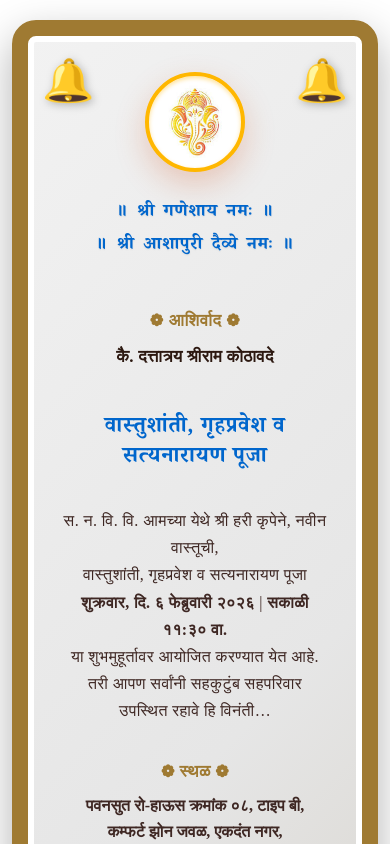
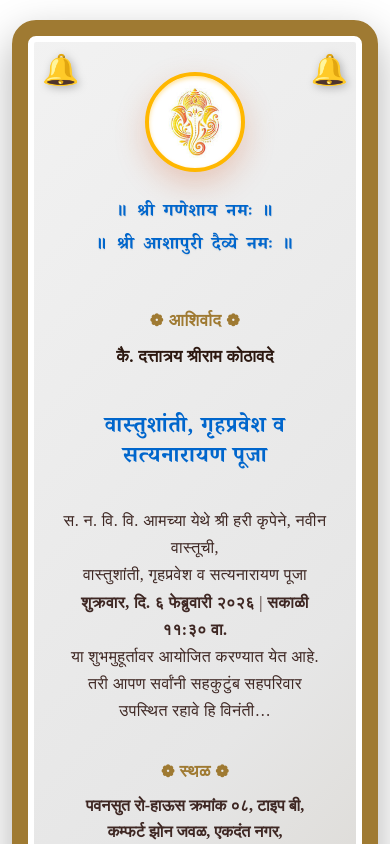
Before and after one commit to Ritesh20101998/invitation_card, a React (Create React App) app: page / in a window 390 px wide. Shown: the top 844 px of the page. Built offline with nearby package versions, Linux system fonts and the light colour scheme.

Commit message:
first commit3

```diff
--- a/src/components/InvitationCard.css
+++ b/src/components/InvitationCard.css
@@ -471,7 +471,7 @@
     }
 
     .bell {
-        font-size: 42px;
+        font-size: 30px;
     }
 
     .bell-top-left,
@@ -621,7 +621,7 @@
     }
 
     .bell {
-        font-size: 36px;
+        font-size: 24px;
     }
 
     .ganesh-image {
```
